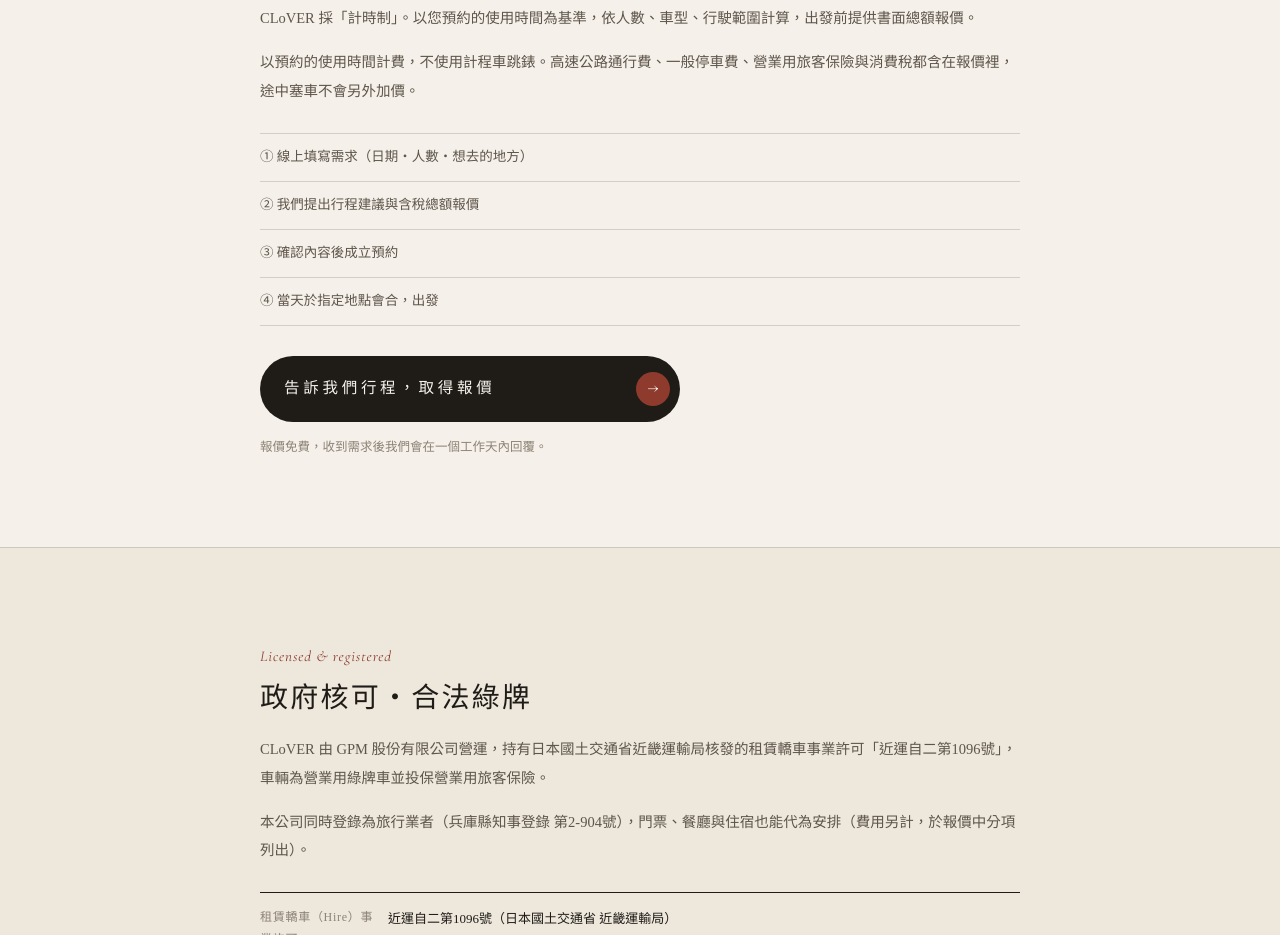
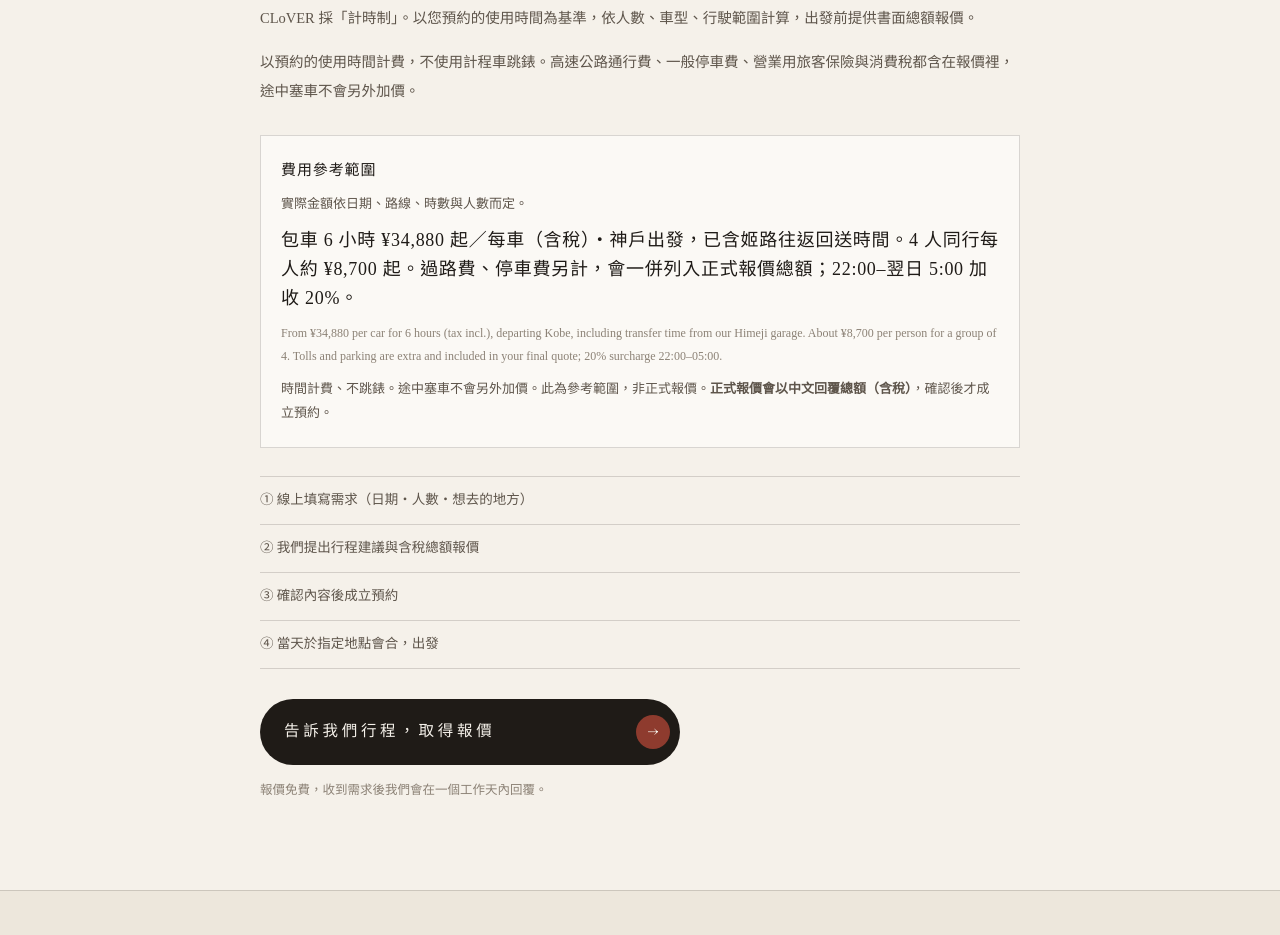
Before and after one commit to tatsuki-sv/clover-inbound-lp, a plain HTML site: page index.html in a window 1280 px wide. Shown: the part 9400-10335 px from the top of the page. Drawn offline with nearby package versions, Linux system fonts and the light colour scheme.

Commit message:
fix(T-072): 料金文の高速・駐車の表現を本文と整合させる

```diff
--- a/index.html
+++ b/index.html
@@ -47,7 +47,12 @@
     FORM_RELAY_URL: 'https://line.cloverkobe.com/form',
     // ↓ 【GPM回答待ち・差し込み口】料金の目安。金額はここにだけ書く（本文に直書きしない）。
     //   例: { zh: 'NT$00,000〜00,000' } と入れると「費用參考範圍」欄が表示される。
-    PRICE_RANGE_TEXT: { zh: '' },
+    //   T-072（10/27）：clover-cf.com の公開運賃（届出済み）に基づく。出典の額を足したり計算し直したりしないこと。
+    //   en は繁体字の下に小さく添える副表記。PRICE_AIRPORT_TEXT（空港送迎）は決まった額がないため未設定（入れない）。
+    PRICE_RANGE_TEXT: {
+      zh: '包車 6 小時 ¥34,880 起／每車（含稅）・神戶出發，已含姬路往返回送時間。4 人同行每人約 ¥8,700 起。過路費、停車費另計，會一併列入正式報價總額；22:00–翌日 5:00 加收 20%。',
+      en: 'From ¥34,880 per car for 6 hours (tax incl.), departing Kobe, including transfer time from our Himeji garage. About ¥8,700 per person for a group of 4. Tolls and parking are extra and included in your final quote; 20% surcharge 22:00–05:00.'
+    },
     // ↓ 共有ボタンで送るURL（本番トップ）。utm は送り方ごとに JS が付け足す。
     SHARE_BASE_URL: 'https://cloverkobe.com/',
     // ↓ 写真の差し替え口（assets/ フォルダ内のファイル名）。
@@ -88,6 +93,7 @@
 
 <!-- ===== 構造化データ（本番 T-061 と同じ内容）=====
      FAQPage はこのページの繁体字FAQ（#faq）の文と一致させている。FAQ本文を直したら、ここも直すこと。 -->
+<!-- T-072：LocalBusiness の priceRange は冒頭 CONFIG の PRICE_RANGE_TEXT と同じ額。変えるときは両方直す。 -->
 <script type="application/ld+json">
 {
   "@context": "https://schema.org",
@@ -102,6 +108,7 @@
       "address": {"@type": "PostalAddress", "addressLocality": "姫路市", "addressRegion": "兵庫県", "addressCountry": "JP"},
       "areaServed": ["神戸", "姫路", "有馬温泉", "六甲山", "神戸空港", "関西国際空港"],
       "availableLanguage": ["zh-Hant"],
+      "priceRange": "包車 6 小時 ¥34,880 起／每車（含稅）",
       "identifier": [
         {"@type": "PropertyValue", "name": "ハイヤー許可番号", "value": "近運自二第1096号"},
         {"@type": "PropertyValue", "name": "旅行業登録番号（兵庫県知事登録）", "value": "第2-904号"}
@@ -251,6 +258,7 @@
   .price-box{margin-top:30px;padding:22px 20px;background:var(--card);border:1px solid var(--rule)}
   .price-box h3{font-size:15px}
   .price-val{margin-top:10px;font-size:18px;letter-spacing:.04em;line-height:1.6}
+  .price-box .price-en{font-size:12px;color:var(--ink-3)}
   .price-box p{margin-top:10px;font-size:13px;line-height:1.85;color:var(--ink-2)}
   .tbc{background:repeating-linear-gradient(-45deg,#f1e2c9,#f1e2c9 6px,#f7ecda 6px,#f7ecda 12px);padding:2px 6px;color:#7a4a1b;font-size:14px}
   .sec-cta{margin-top:30px}
@@ -582,8 +590,10 @@
            creative に文言の修正を依頼すること。 -->
     <div class="price-box reveal" id="priceRangeBox" hidden>
       <h3>費用參考範圍</h3>
-      <p>以下為最常見的「一日包車8小時・ALPHARD（1–4位）」的參考範圍。實際金額依日期、路線、時數與人數而定。</p>
-      <div class="price-val"><span id="priceRangeVal"></span>／8小時（ALPHARD・1–4位）</div>
+      <!-- 【編集メモ】T-072：旧文の「8小時・ALPHARD」前提は公開運賃（6小時）と合わないため外した。 -->
+      <p>實際金額依日期、路線、時數與人數而定。</p>
+      <div class="price-val"><span id="priceRangeVal"></span></div>
+      <p class="price-en" id="priceRangeEn" lang="en" hidden></p>
       <p>時間計費、不跳錶。途中塞車不會另外加價。此為參考範圍，非正式報價。<strong>正式報價會以中文回覆總額（含稅）</strong>，確認後才成立預約。</p>
     </div>
 
@@ -1196,7 +1206,12 @@
   (function () {
     var box = document.getElementById('priceRangeBox');
     var val = (cfg.PRICE_RANGE_TEXT || {}).zh || '';
-    if (val) { document.getElementById('priceRangeVal').textContent = val; box.hidden = false; }
+    var en = (cfg.PRICE_RANGE_TEXT || {}).en || '';
+    if (val) {
+      document.getElementById('priceRangeVal').textContent = val;
+      if (en) { var e = document.getElementById('priceRangeEn'); e.textContent = en; e.hidden = false; }
+      box.hidden = false;
+    }
     else if (params.get('preview') === 'price') {
       document.getElementById('priceRangeVal').innerHTML = '<span class="tbc">{GPM回答待ち：料金の目安}</span>';
       box.hidden = false;
```
